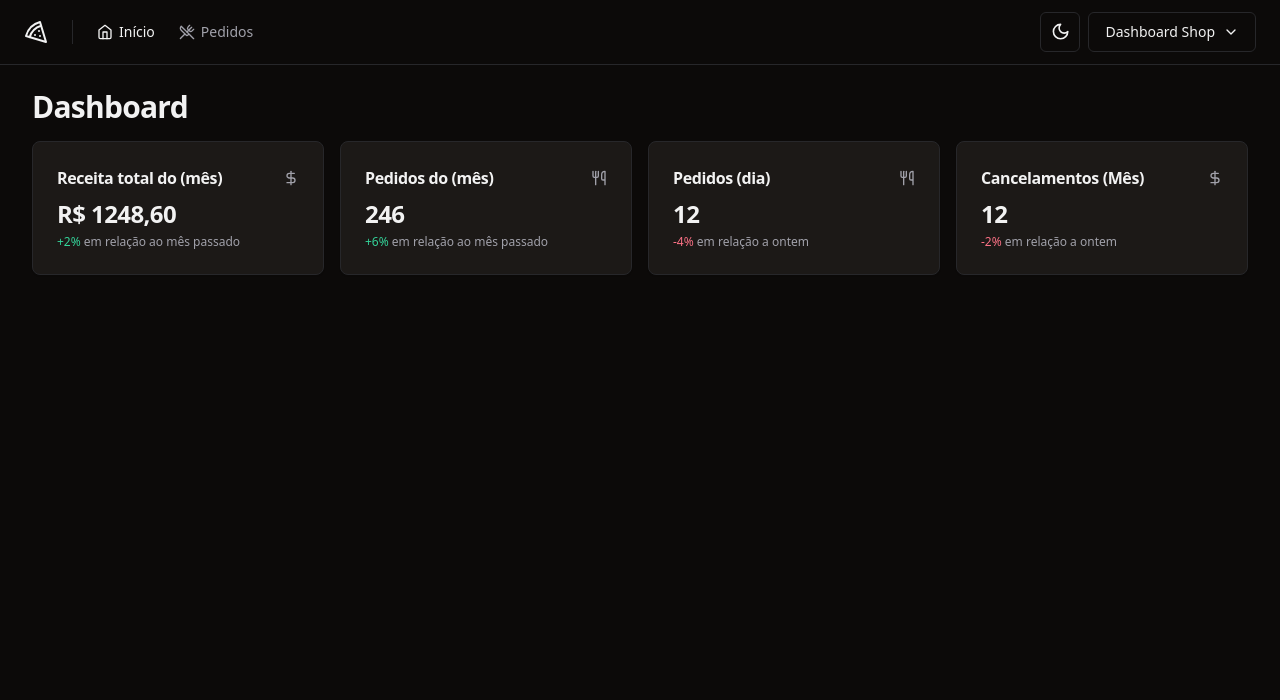
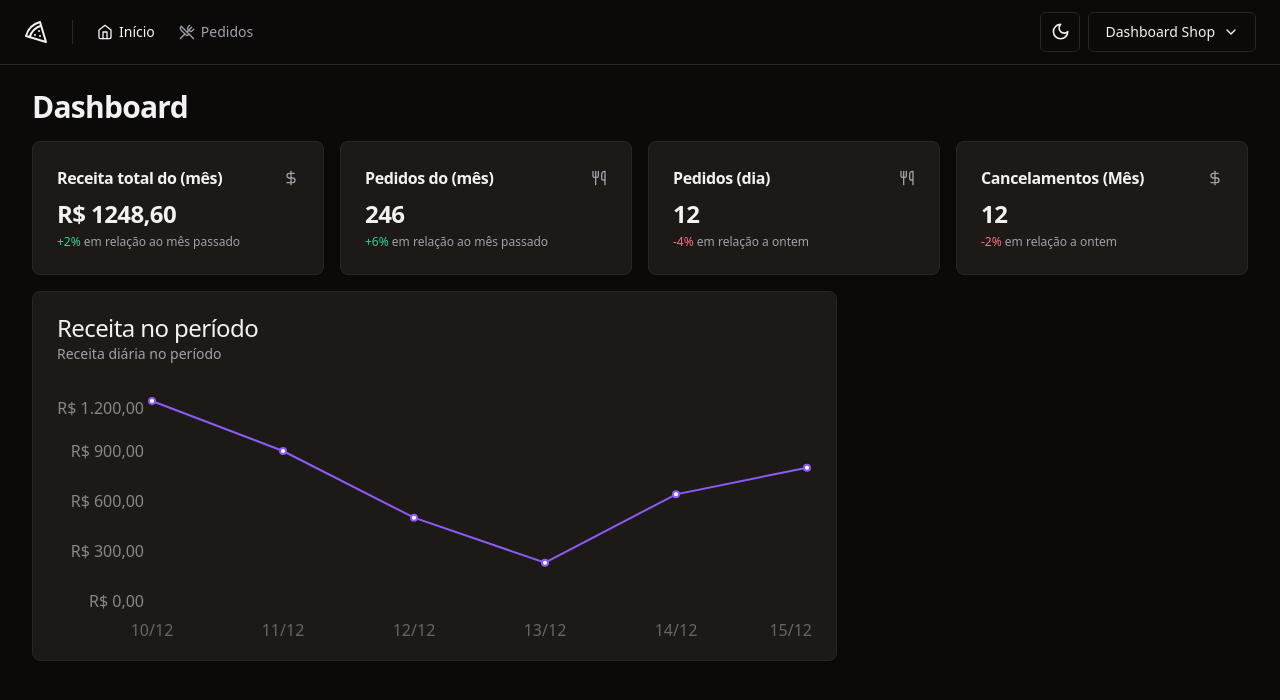
Before and after one commit to eleazar-nascimento/delivery-dashboard-web, a React (Vite) app: page / in a window 1280 px wide. Shown: the top 700 px of the page. Built offline with nearby package versions, Linux system fonts and the light colour scheme.

Commit message:
feat: implement static revenue chart

```diff
--- a/src/pages/app/dashboard/dashboard.tsx
+++ b/src/pages/app/dashboard/dashboard.tsx
@@ -4,6 +4,7 @@
 import { MonthCanceledOrdersAmontCard } from './month-canceled-amont-card'
 import { MonthOrdersAmountCard } from './month-orders-amount'
 import { MonthRevenueCard } from './month-revenue-card'
+import { RevenueChart } from './revenue-chart'
 
 export function Dashboard() {
   return (
@@ -17,6 +18,9 @@
           <DayOrdersAmontCard />
           <MonthCanceledOrdersAmontCard />
         </div>
+        <div className="grid grid-cols-9  gap-4">
+          <RevenueChart />
+        </div>
       </div>
     </>
   )
--- /dev/null
+++ b/src/pages/app/dashboard/revenue-chart.tsx
@@ -0,0 +1,85 @@
+import {
+  CartesianGrid,
+  Line,
+  LineChart,
+  ResponsiveContainer,
+  Tooltip,
+  XAxis,
+  YAxis,
+} from 'recharts'
+import colors from 'tailwindcss/colors'
+
+import {
+  Card,
+  CardContent,
+  CardDescription,
+  CardHeader,
+  CardTitle,
+} from '@/components/ui/card'
+
+const data = [
+  {
+    date: '10/12',
+    revenue: 1200,
+  },
+  {
+    date: '11/12',
+    revenue: 900,
+  },
+  {
+    date: '12/12',
+    revenue: 500,
+  },
+  {
+    date: '13/12',
+    revenue: 230,
+  },
+  {
+    date: '14/12',
+    revenue: 640,
+  },
+  {
+    date: '15/12',
+    revenue: 800,
+  },
+]
+
+export function RevenueChart() {
+  return (
+    <Card className="col-span-6">
+      <CardHeader className="flex-row items-center justify-between pb-8">
+        <div className="space-y-1">
+          <CardTitle className="textbase font-medium">
+            Receita no período
+          </CardTitle>
+          <CardDescription>Receita diária no período</CardDescription>
+        </div>
+      </CardHeader>
+      <CardContent>
+        <ResponsiveContainer width="100%" height={240}>
+          <LineChart data={data} style={{ fonsize: 12 }}>
+            <XAxis dataKey="date" tickLine={false} axisLine={false} dy={16} />
+            <YAxis
+              stroke="#888"
+              axisLine={false}
+              tickLine={false}
+              width={90}
+              tickFormatter={(value: number) =>
+                value.toLocaleString('pt-BR', {
+                  style: 'currency',
+                  currency: 'BRL',
+                })
+              }
+            />
+            <Line
+              type="linear"
+              strokeWidth={2}
+              dataKey="revenue"
+              stroke={colors.violet['500']}
+            />
+          </LineChart>
+        </ResponsiveContainer>
+      </CardContent>
+    </Card>
+  )
+}
```
